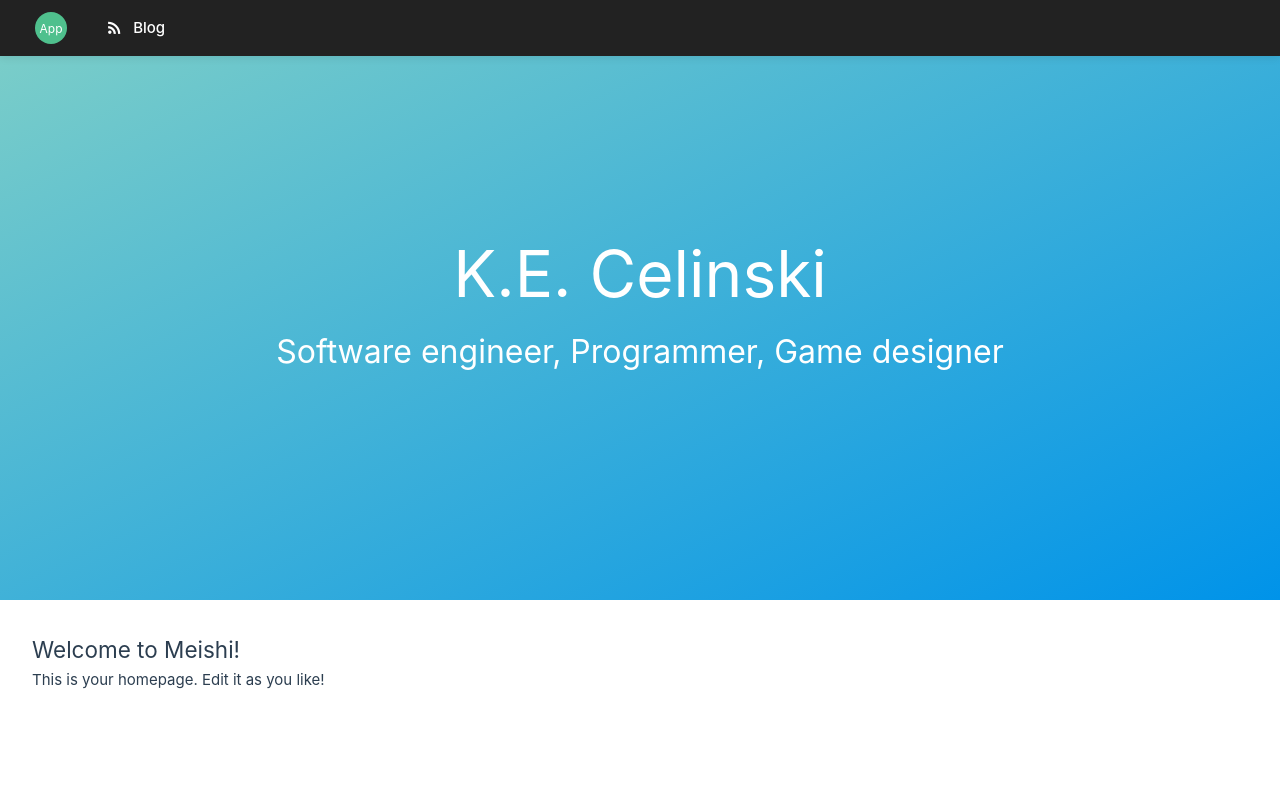
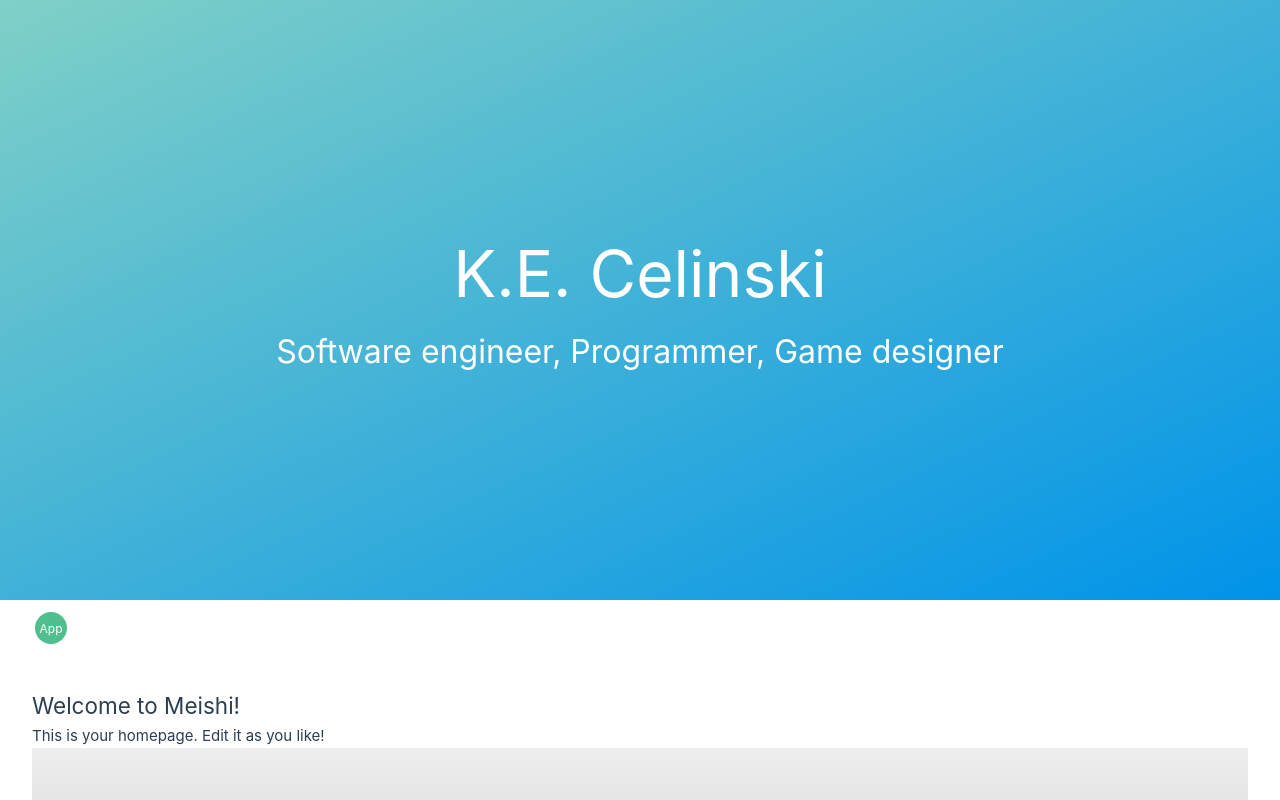
Before and after one commit to Altair115/Meishi, a Vue app: page / in a window 1280 px wide. Shown: the top 800 px of the page. Built offline with nearby package versions, Linux system fonts and the light colour scheme.

Commit message:
:sparkles: changed how the navbar behaves and also moved it under the banner

```diff
--- a/src/App.vue
+++ b/src/App.vue
@@ -5,14 +5,20 @@ import Banner from "@/components/common/Banner.vue";
 import HomeView from "@/views/HomeView.vue";
 
 const isSticky = ref(false);
-const bannerHeight = ref(0);
+const bannerHeight = ref(600);
+const navbarHeight = ref(56); // If needed for offset
 
 function updateBannerHeight(height) {
   bannerHeight.value = height;
 }
 
+function updateNavBarHeight(height) {
+  navbarHeight.value = height;
+}
+
 function handleScroll() {
-  isSticky.value = window.scrollY > (bannerHeight.value || 0) - 56; // 56 = navbar height
+  // Trigger sticky when scrolled past the banner
+  isSticky.value = window.scrollY > bannerHeight.value;
 }
 
 onMounted(() => {
@@ -24,13 +30,18 @@ onBeforeUnmount(() => {
 </script>
 
 <template>
-  <NavBar :sticky="isSticky"/>
   <Banner @height="updateBannerHeight">
     <h1>K.E. Celinski</h1>
     <p>Software engineer, Programmer, Game designer</p>
   </Banner>
+  <NavBar :sticky="isSticky" @height="updateNavBarHeight"/>
+  <div v-if="isSticky" :style="{height: navbarHeight + 'px'}"></div>
   <div class="main-content">
     <section id="home"><HomeView /></section>
+
+    <!-- This dummy block makes page long for scrolling! -->
+    <div style="height: 2000px; background: repeating-linear-gradient(#eee, #ddd 100px);">
+    </div>
   </div>
 </template>
 
--- a/src/components/navigation/NavBar.vue
+++ b/src/components/navigation/NavBar.vue
@@ -21,10 +21,8 @@ const props = defineProps({ sticky: Boolean });
 
 <style scoped>
 .navbar {
-  width: 100vw; /* Full viewport width */
-  position: fixed; /* Sticks to top */
+  width: 100vw;
   left: 0;
-  top: 0;
   z-index: 1000;
   display: flex;
   align-items: center;
@@ -33,8 +31,13 @@ const props = defineProps({ sticky: Boolean });
   height: 56px;
   transition: background 0.3s, box-shadow 0.3s;
   box-shadow: none;
+  /* Only sticky will be fixed! */
+  position: static;
+  top: auto;
 }
 .navbar-sticky {
+  position: fixed;
+  top: 0;
   background: #222 !important;
   box-shadow: 0 2px 8px rgba(0,0,0,0.09);
 }
```
